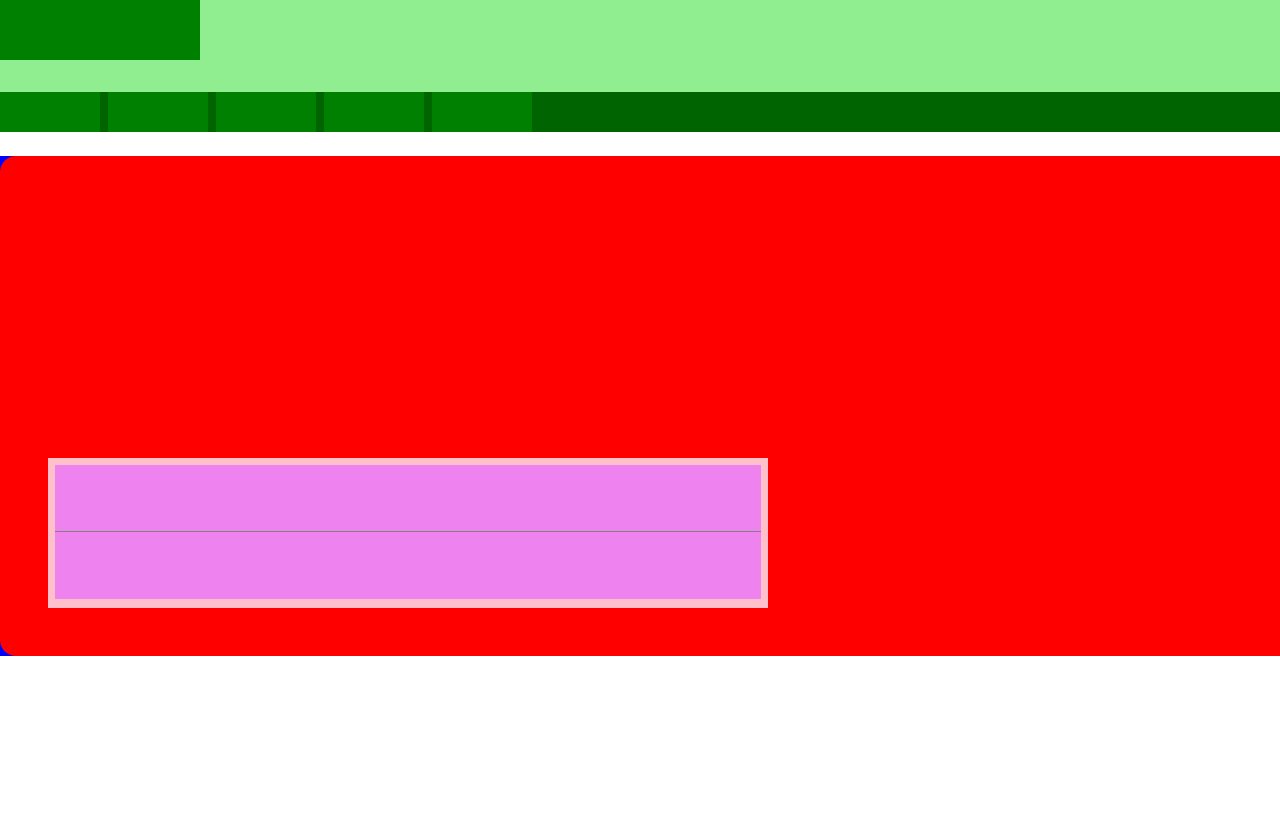
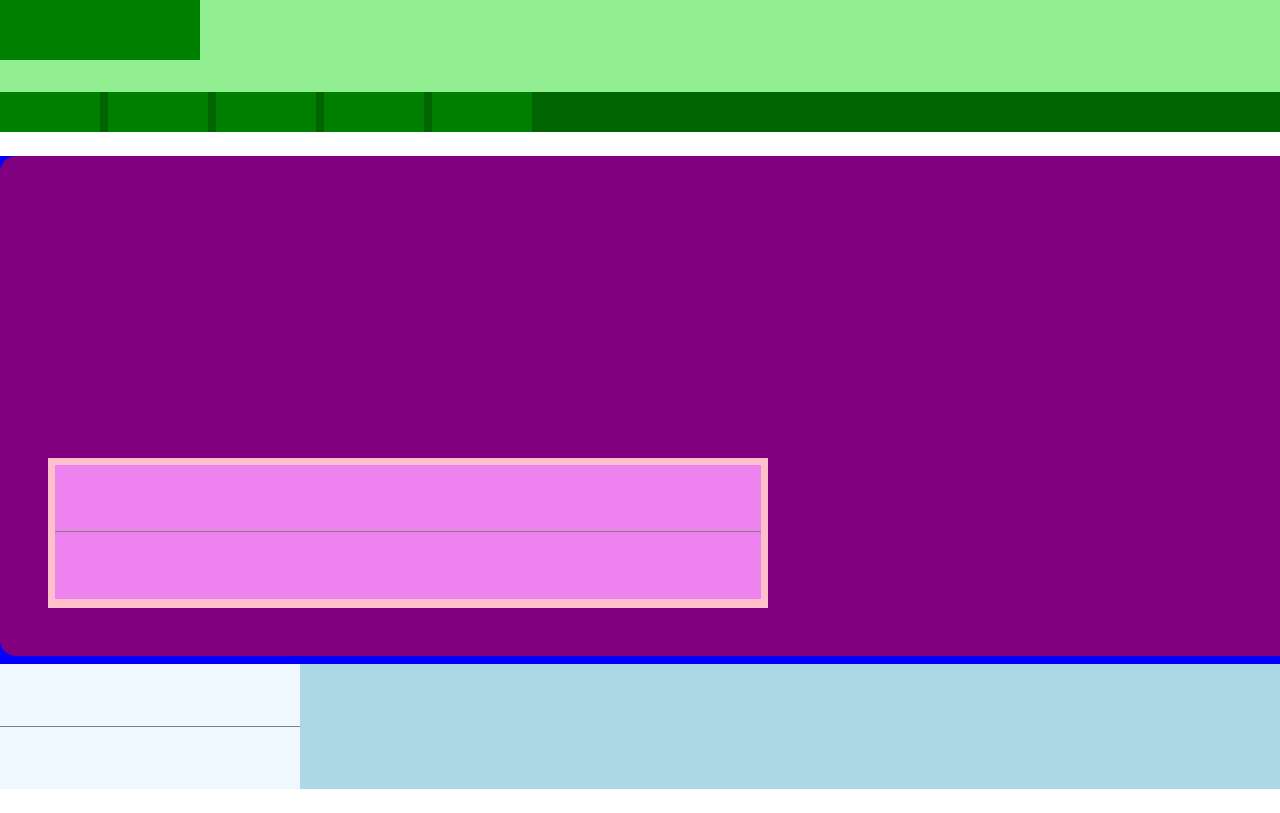
Before and after one commit to GianlucaGiovannini/htmlcss-struttura-wp, a plain HTML site: page index.html in a window 1280 px wide. Shown: the top 813 px of the page. Drawn offline with Linux system fonts and the light colour scheme.

Commit message:
Add Main leaderschip

```diff
--- a/css/style.css
+++ b/css/style.css
@@ -22,12 +22,16 @@ Utility
     margin: 0 auto;
 }
 
+.border-bottom {
+    border-bottom: 1px solid grey;
+}
+
 /*
 Header
 ******************/
 .site-header {
     background-color: black;
-    margin-bottom: 1.5rem;
+
 }
 
 /* center-header */
@@ -58,14 +62,19 @@ Header
 /*
 Main
 ******************/
+main > div {
+    margin-bottom: 0.5rem;
+}
+
 .site-main {
     background-color: blue;
+    margin: 1.5rem auto;
+}
 
-}
 
 /* hero-img */
 .hero-img {
-    background-color: red;
+    background-color: purple;
     width: 100%;
     height: 500px;
     border-radius: 1rem;
@@ -87,10 +96,26 @@ Main
     height: 49.5%;
 }
 
-#border-bottom {
-    border-bottom: 1px solid grey;
+/* leadership */
+.leadership {
+    background-color: lightblue;
+    height: 125px;
 
 }
+
+.lead-contain {
+    background-color: lightgrey;
+    width: 300px;
+    height: 125px;
+}
+
+.lead-contain > div {
+    background-color: aliceblue;
+    width: 100%;
+    height: 50%;
+}
+
+
 
 /*
 Footer
--- a/index.html
+++ b/index.html
@@ -28,14 +28,20 @@
 
         <div class="hero-img">
             <div class="hero-title">
-                <div id="border-bottom" class="title"></div>
+                <div class="title border-bottom"></div>
                 <div class="description"></div>
             </div>
             <!-- /.hero-title -->
         </div>
         <!-- /.hero-img -->
 
-        <div class="leadership"></div>
+        <div class="leadership">
+            <div class="lead-contain">
+                <div class="lead-title border-bottom"></div>
+                <div class="lead-description"></div>
+            </div>
+            <!-- /.lead-contain -->
+        </div>
         <!-- /.leadership -->
 
         <div class="grid"></div>
```
